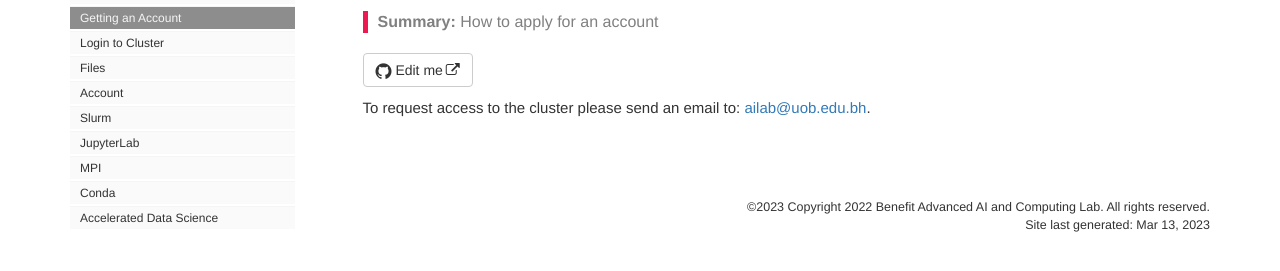
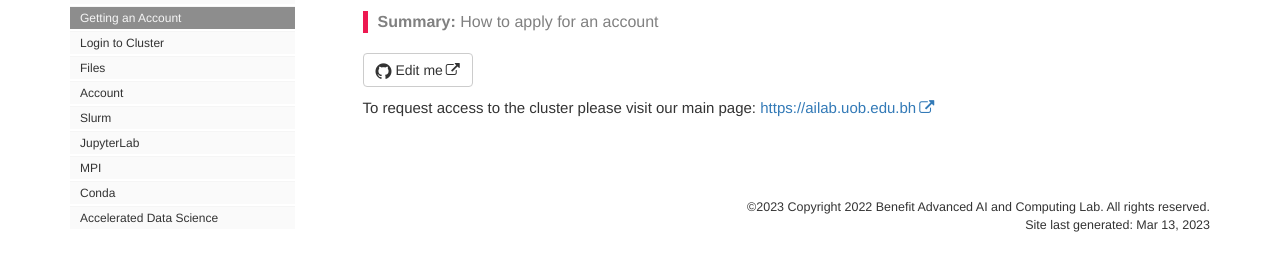
Before and after one commit to UOB-AI/UOB-AI.github.io, a Jekyll site: the page built from pages/access.md, in a window 1280 px wide. Shown: the part 140-411 px from the top of the page. Built offline with Jekyll 4.4.1, drawn with Linux system fonts in a browser that asks for light colours; comment, search, counter and statistics services are not loaded.

Commit message:
add our webpage for account requeset

```diff
--- a/pages/access.md
+++ b/pages/access.md
@@ -6,4 +6,4 @@ permalink: access.html
 summary: How to apply for an account
 ---
 
-To request access to the cluster please send an email to: [ailab@uob.edu.bh](mailto:ailab@uob.edu.bh).
+To request access to the cluster please visit our main page: [https://ailab.uob.edu.bh](https://ailab.uob.edu.bh)
```
